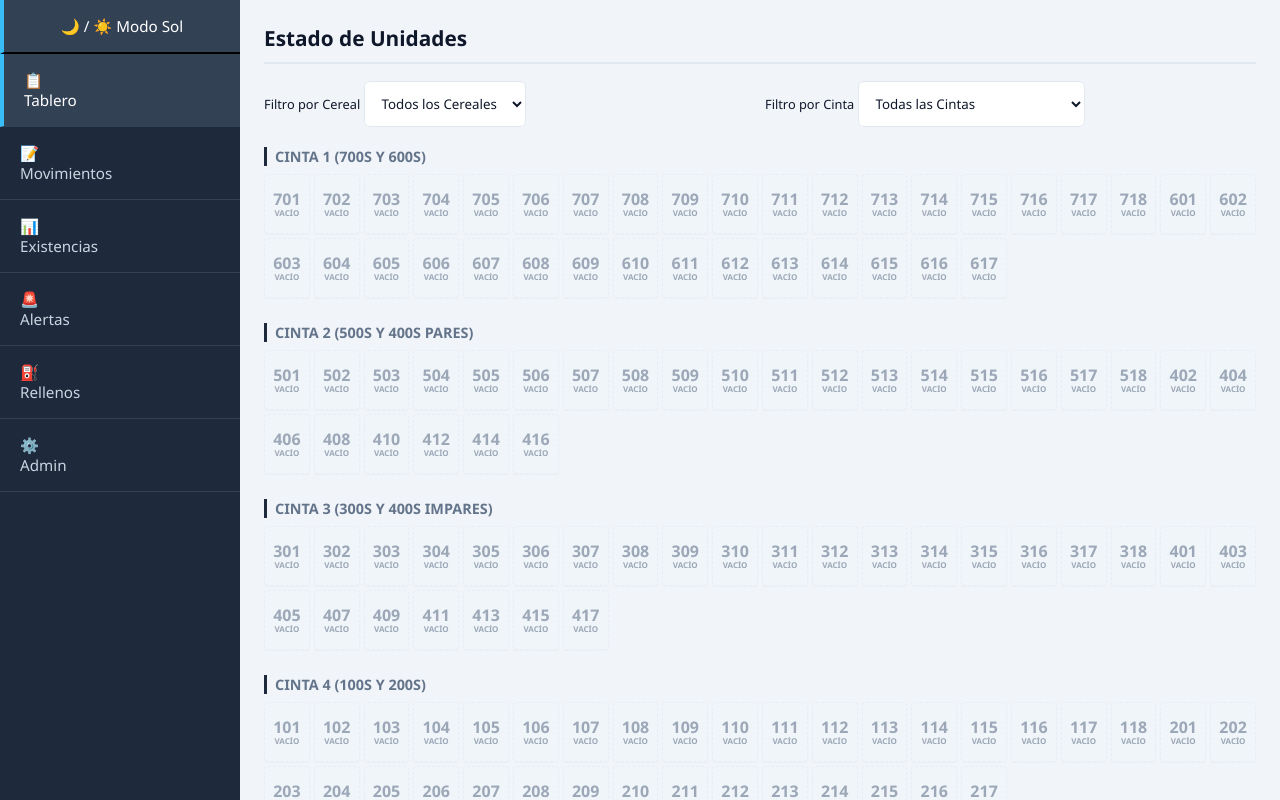
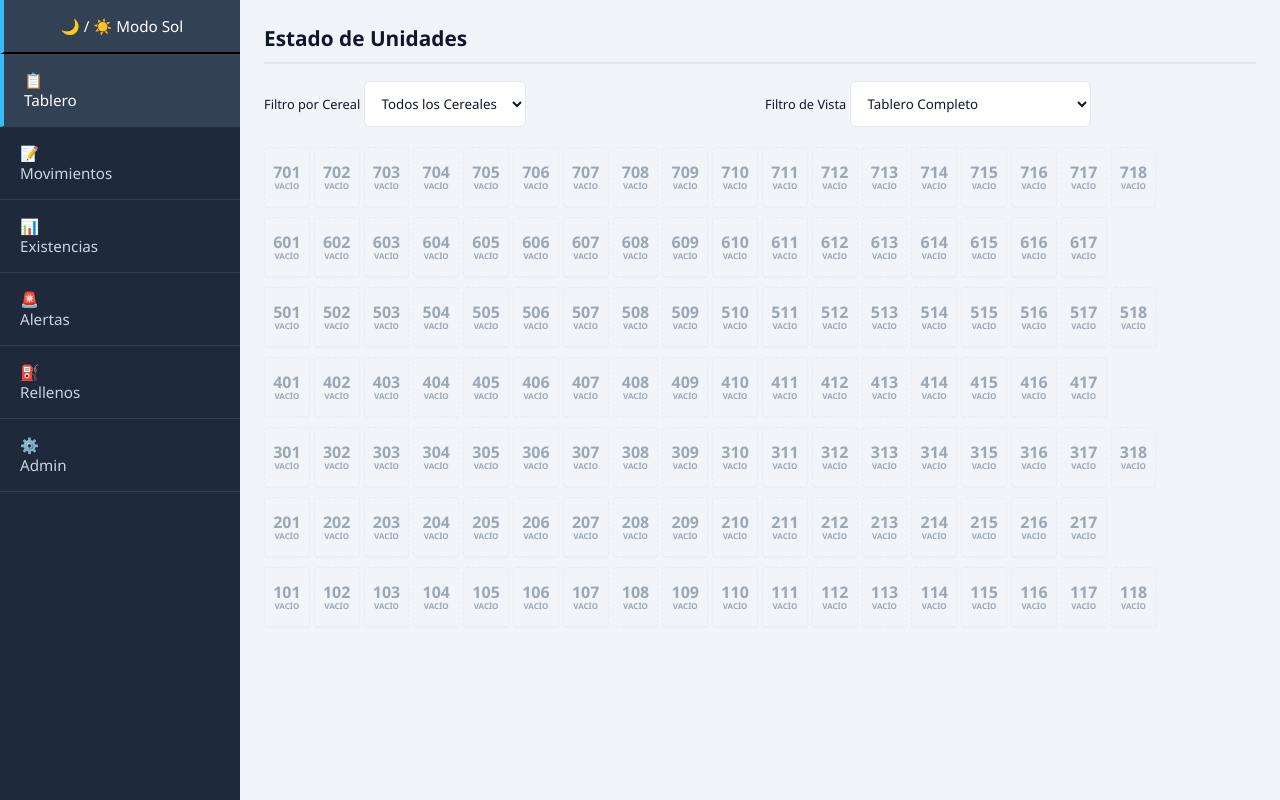
Before and after one commit to gonzalo13-creator/app-unidad7, a plain HTML site: page index.html in a window 1280 px wide. Drawn offline with Linux system fonts and the light colour scheme.

Commit message:
Update index.html

```diff
--- a/index.html
+++ b/index.html
@@ -79,8 +79,7 @@
         .btn-fecha-rapida:hover { background: var(--border); }
 
         /* TABLERO TARJETAS */
-        .fila-cinta { margin-bottom: 25px; }
-        .titulo-cinta { font-size: 0.9rem; color: var(--text-light); font-weight: 700; margin-bottom: 8px; text-transform: uppercase; border-left: 3px solid var(--primary); padding-left: 8px;}
+        .fila-cinta { margin-bottom: 10px; } /* Reducido porque ya no hay títulos grandes */
 
         .grid-tarjetas { display: grid; grid-template-columns: repeat(auto-fill, minmax(45px, 1fr)); gap: 4px; }
         .tarjeta { min-height: 60px; border-radius: 4px; background: var(--card); border: 1px solid var(--border); display: flex; flex-direction: column; justify-content: center; align-items: center; cursor: pointer; position: relative; box-shadow: 0 1px 2px rgba(0,0,0,0.05); overflow: hidden; padding-bottom: 2px; transition: all 0.3s ease;}
@@ -183,13 +182,25 @@
                     </select>
                 </div>
                 <div style="flex:1; min-width:200px;">
-                    <label style="margin-top:0; font-size:0.8rem;">Filtro por Cinta</label>
+                    <label style="margin-top:0; font-size:0.8rem;">Filtro de Vista</label>
+                    <!-- NUEVO SELECTOR DE FILTRO -->
                     <select id="filtro-cinta-tablero" class="buscador" onchange="dibujarTablero()">
-                        <option value="TODAS">Todas las Cintas</option>
-                        <option value="C1">Cinta 1 (700s / 600s)</option>
-                        <option value="C2">Cinta 2 (500s / 400s Pares)</option>
-                        <option value="C3">Cinta 3 (300s / 400s Impares)</option>
-                        <option value="C4">Cinta 4 (100s / 200s)</option>
+                        <option value="TODAS">Tablero Completo</option>
+                        <optgroup label="Por Cinta (Extracción)">
+                            <option value="C1">Cinta 1 (700s / 600s)</option>
+                            <option value="C2">Cinta 2 (500s / 400s Pares)</option>
+                            <option value="C3">Cinta 3 (300s / 400s Impares)</option>
+                            <option value="C4">Cinta 4 (100s / 200s)</option>
+                        </optgroup>
+                        <optgroup label="Por Fila Física">
+                            <option value="700">Fila 700s</option>
+                            <option value="600">Fila 600s</option>
+                            <option value="500">Fila 500s</option>
+                            <option value="400">Fila 400s</option>
+                            <option value="300">Fila 300s</option>
+                            <option value="200">Fila 200s</option>
+                            <option value="100">Fila 100s</option>
+                        </optgroup>
                     </select>
                 </div>
             </div>
@@ -206,7 +217,6 @@
             <button class="btn-save" style="background:var(--secondary); margin-top:10px;" onclick="agregarFilaMovimiento()">+ Agregar Otra Acción</button>
             <button class="btn-save" style="background:#10b981; margin-top:20px;" onclick="procesarMovimientos()">✅ GUARDAR TODOS LOS MOVIMIENTOS</button>
 
-            <!-- BOTÓN DESHACER (Oculto por defecto) -->
             <button id="btn-desahacer" class="btn-save" style="background:#ef4444; display:none; margin-top:10px;" onclick="deshacerUltimoCambio()">↩️ Deshacer Último Guardado</button>
         </div>
 
@@ -353,7 +363,6 @@
                 <button class="btn-save" style="background:#0284c7; margin-top:0;" onclick="exportarCSV()">📊 Descargar Excel (CSV)</button>
             </div>
 
-            <!-- SECCIÓN COMPARTIR (AHORA AL FINAL Y DISCRETA) -->
             <div class="card-panel" style="margin-top: 30px; border-top: 1px solid var(--border); padding-top: 20px;">
                 <h3 style="margin-top:0; font-size:1rem; color:var(--text-light);">Compartir y Sincronizar</h3>
                 <p style="font-size:0.85rem; color:var(--text-light); margin-bottom:15px;">Enviá tus datos por WhatsApp o importá los de un compañero.</p>
@@ -369,7 +378,6 @@
         </div>
     </div>
 
-    <!-- MODAL: HISTORIAL DE SILO -->
     <div id="modal-historial" class="modal">
         <div class="modal-box">
             <h2 id="h-titulo" style="border:none; margin-bottom:5px;">Historial Silo 101</h2>
@@ -379,7 +387,6 @@
         </div>
     </div>
 
-    <!-- TOAST: ACTUALIZACIÓN PWA -->
     <div id="toast-update">
         <span>🚀 Nueva versión disponible</span>
         <button onclick="actualizarApp()">Recargar</button>
@@ -401,29 +408,30 @@
         const MIN_14 = [702, 705, 708, 711, 714, 717];
         const MIN_10 = [502, 505, 508, 511, 514, 517];
 
+        // DEFINIMOS LAS FILAS FÍSICAS PARA EL TABLERO
+        const FILAS_TABLERO = {
+            '700': [701, 702, 703, 704, 705, 706, 707, 708, 709, 710, 711, 712, 713, 714, 715, 716, 717, 718],
+            '600': [601, 602, 603, 604, 605, 606, 607, 608, 609, 610, 611, 612, 613, 614, 615, 616, 617],
+            '500': [501, 502, 503, 504, 505, 506, 507, 508, 509, 510, 511, 512, 513, 514, 515, 516, 517, 518],
+            '400': [401, 402, 403, 404, 405, 406, 407, 408, 409, 410, 411, 412, 413, 414, 415, 416, 417],
+            '300': [301, 302, 303, 304, 305, 306, 307, 308, 309, 310, 311, 312, 313, 314, 315, 316, 317, 318],
+            '200': [201, 202, 203, 204, 205, 206, 207, 208, 209, 210, 211, 212, 213, 214, 215, 216, 217],
+            '100': [101, 102, 103, 104, 105, 106, 107, 108, 109, 110, 111, 112, 113, 114, 115, 116, 117, 118]
+        };
+
         const CINTAS = {
-            C1: { nombre: "Cinta 1 (700s y 600s)", silos: [] },
-            C2: { nombre: "Cinta 2 (500s y 400s Pares)", silos: [] },
-            C3: { nombre: "Cinta 3 (300s y 400s Impares)", silos: [] },
-            C4: { nombre: "Cinta 4 (100s y 200s)", silos: [] }
+            C1: { nombre: "Cinta 1 (700s y 600s)" },
+            C2: { nombre: "Cinta 2 (500s y 400s Pares)" },
+            C3: { nombre: "Cinta 3 (300s y 400s Impares)" },
+            C4: { nombre: "Cinta 4 (100s y 200s)" }
         };
 
-        for(let i=701; i<=718; i++) CINTAS.C1.silos.push(i);
-        for(let i=601; i<=617; i++) CINTAS.C1.silos.push(i);
-        for(let i=501; i<=518; i++) CINTAS.C2.silos.push(i);
-        for(let i=402; i<=416; i+=2) CINTAS.C2.silos.push(i);
-        for(let i=301; i<=318; i++) CINTAS.C3.silos.push(i);
-        for(let i=401; i<=417; i+=2) CINTAS.C3.silos.push(i);
-        for(let i=101; i<=118; i++) CINTAS.C4.silos.push(i);
-        for(let i=201; i<=217; i++) CINTAS.C4.silos.push(i);
-
         let db = { __version: DB_VERSION, cereales: [], silos: {} };
-        let backupDB = null; // Para deshacer
+        let backupDB = null;
         let cintaRellenoAbierta = null;
         let cintaStockAbierta = null;
         let silosModificadosReciente = [];
 
-        // --- FUNCIONES DE FECHA ---
         function getFechaLocal() {
             const d = new Date();
             const year = d.getFullYear();
@@ -438,7 +446,6 @@
             return new Date(y, m - 1, d);
         }
 
-        // --- SERVICE WORKER UPDATE ---
         if ('serviceWorker' in navigator) {
             window.addEventListener('load', () => {
                 navigator.serviceWorker.register('sw.js').then(reg => {
@@ -821,14 +828,12 @@
             let filas = document.querySelectorAll('#lista-movimientos .row-inputs');
             let procesados = 0;
             let errores = [];
-            let silosEnLote = new Set(); // Para evitar procesar el mismo silo dos veces
+            let silosEnLote = new Set();
             silosModificadosReciente = [];
 
-            // Validación previa: ¿Hay algo para guardar?
             let hayDatos = Array.from(filas).some(row => row.querySelector('.m-silo').value);
             if(!hayDatos) { alert("No hay datos para guardar."); return; }
 
-            // Guardar backup antes de procesar
             backupDB = JSON.parse(JSON.stringify(db));
 
             filas.forEach(row => {
@@ -945,7 +950,6 @@
                 dibujarTablero();
                 alert(`✅ Se guardaron ${procesados} acciones correctamente.`);
 
-                // Mostrar botón de deshacer
                 document.getElementById('btn-desahacer').style.display = 'block';
             } else if(errores.length === 0) {
                 alert("No hay datos nuevos para guardar.");
@@ -969,16 +973,36 @@
         function dibujarTablero() {
             const contenedor = document.getElementById('contenedor-tablero');
             const filtroCereal = document.getElementById('filtro-tablero').value;
-            const filtroCinta = document.getElementById('filtro-cinta-tablero').value;
+            const filtroVista = document.getElementById('filtro-cinta-tablero').value;
             let htmlTotal = '';
 
-            for(let key in CINTAS) {
-                if(filtroCinta !== 'TODAS' && filtroCinta !== key) continue;
-
-                let cinta = CINTAS[key];
+            // Orden de las filas de arriba hacia abajo
+            const ordenFilas = ['700', '600', '500', '400', '300', '200', '100'];
+
+            ordenFilas.forEach(prefijo => {
+                let silosFila = FILAS_TABLERO[prefijo];
                 let htmlSilos = '';
 
-                cinta.silos.forEach(num => {
+                silosFila.forEach(num => {
+                    // Filtrar por Cinta o Fila
+                    if(filtroVista.startsWith('C')) {
+                        let esC1 = num >= 600 && num <= 718;
+                        let esC2 = (num >= 501 && num <= 518) || (num >= 402 && num <= 416 && num % 2 === 0);
+                        let esC3 = (num >= 301 && num <= 318) || (num >= 401 && num <= 417 && num % 2 !== 0);
+                        let esC4 = num >= 101 && num <= 217;
+
+                        let pertenece = false;
+                        if(filtroVista === 'C1' && esC1) pertenece = true;
+                        if(filtroVista === 'C2' && esC2) pertenece = true;
+                        if(filtroVista === 'C3' && esC3) pertenece = true;
+                        if(filtroVista === 'C4' && esC4) pertenece = true;
+
+                        if(!pertenece) return;
+                    }
+                    else if(filtroVista !== 'TODAS' && filtroVista !== prefijo) {
+                        return;
+                    }
+
                     let d = getSiloData(num);
                     if(filtroCereal !== 'TODOS' && d.cereal !== filtroCereal && d.estado !== 'VACIO') return;
 
@@ -1005,9 +1029,9 @@
                 });
 
                 if(htmlSilos !== '') {
-                    htmlTotal += `<div class="fila-cinta"><div class="titulo-cinta">${cinta.nombre}</div><div class="grid-tarjetas">${htmlSilos}</div></div>`;
-                }
-            }
+                    htmlTotal += `<div class="fila-cinta"><div class="grid-tarjetas">${htmlSilos}</div></div>`;
+                }
+            });
 
             contenedor.innerHTML = htmlTotal || '<p style="text-align:center; color:var(--text-light);">No se encontraron silos con ese filtro.</p>';
 
@@ -1589,12 +1613,12 @@
         }
 
         function exportarCSV() {
-            let csvContent = "data:text/csv;charset=utf-8,\uFEFF"; // BOM para que Excel lea acentos bien
+            let csvContent = "data:text/csv;charset=utf-8,\uFEFF";
             csvContent += "Silo;Estado;Cereal;Calidad;Tonelaje;Fecha Carga;Fumigacion;Origen\n";
 
             Object.keys(db.silos).sort((a,b) => parseInt(a) - parseInt(b)).forEach(num => {
                 let d = db.silos[num];
-                if(d.estado === 'VACIO') return; // Solo exportar los que tienen algo
+                if(d.estado === 'VACIO') return;
                 let cName = db.cereales.find(c => c.id === d.cereal)?.nombre || d.cereal;
                 let row = [
                     num, d.estado, cName, d.calidad || '-', d.tonelaje || 0,
```
